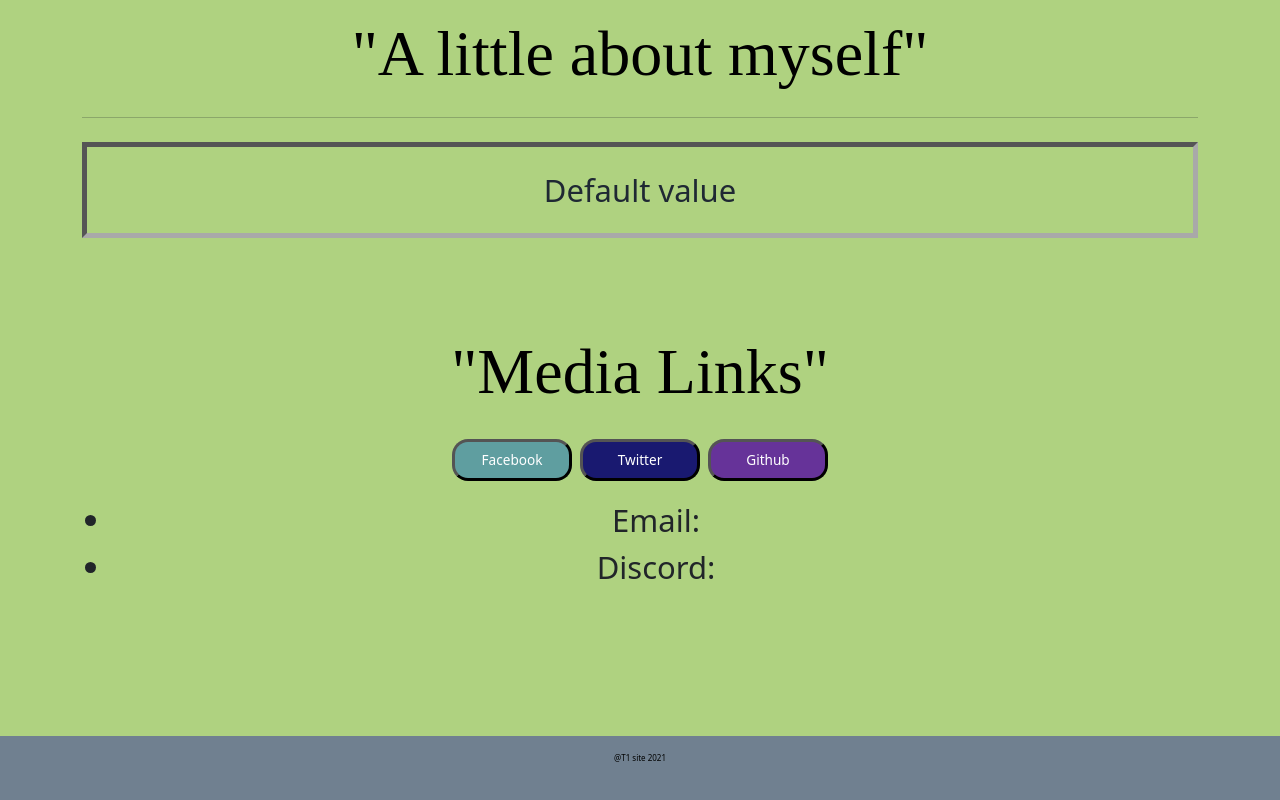
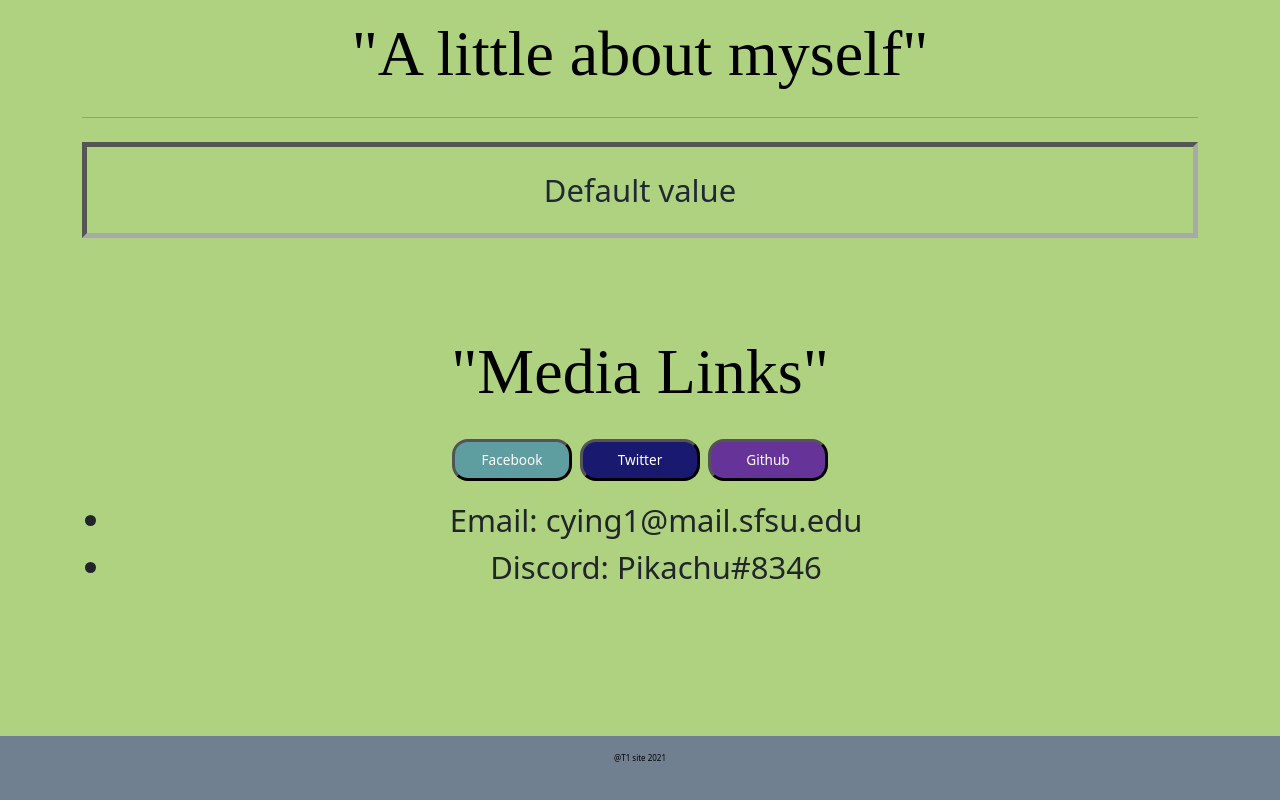
Before and after one commit to KelvinChingKiuChan/csc648-react-frontend, a React (Create React App) app: page /Chaoyi in a window 1280 px wide. Shown: the part 905-1705 px from the top of the page. Built offline with nearby package versions, Linux system fonts and the light colour scheme.

Commit message:
Update ProfileChaoyi.js

```diff
--- a/src/Profiles/ProfileChaoyi.js
+++ b/src/Profiles/ProfileChaoyi.js
@@ -31,11 +31,11 @@ const text = `Default
 //these 3 has to be links (No exceptions)
 const facebook = "https://www.facebook.com/"
 const twitter = "https://twitter.com/?lang=en"
-const github = "https://github.com/"
+const github = "https://github.com/ChaoyiYing"
 
 //these 2 will be the email and discord tag
-const email = ""
-const discord = ""
+const email = "cying1@mail.sfsu.edu"
+const discord = "Pikachu#8346"
 
 
 function ProfileChaoyi() {
```
